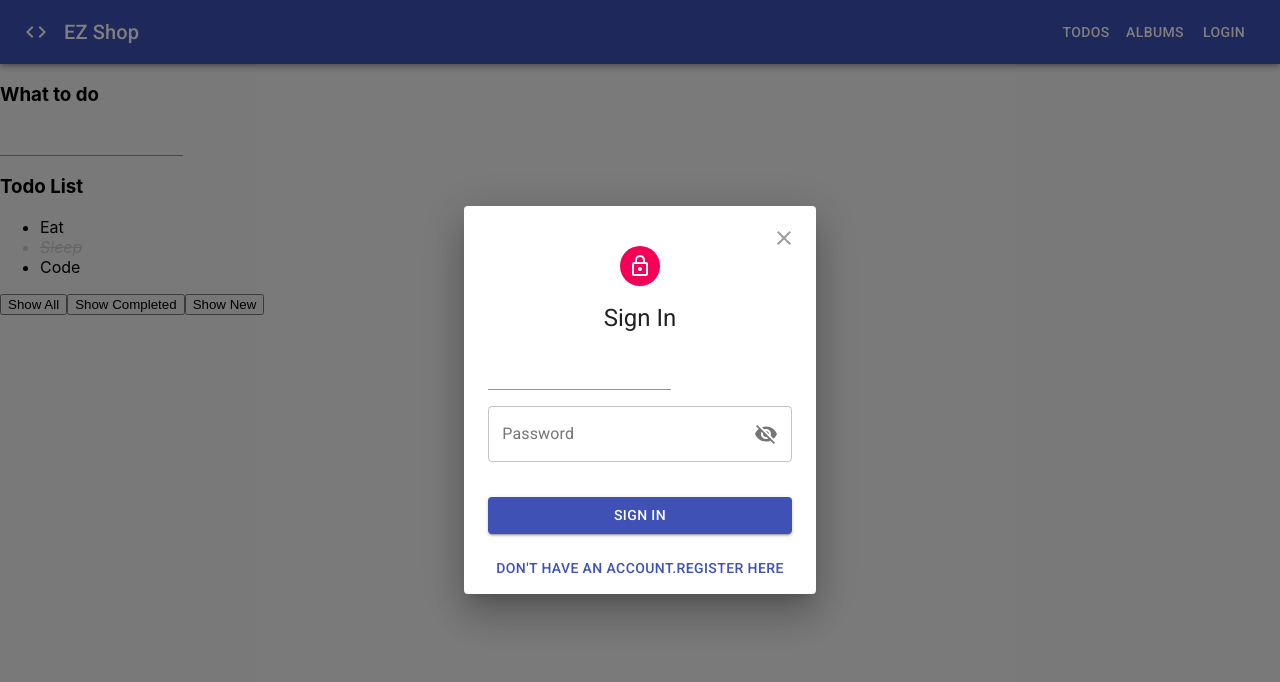
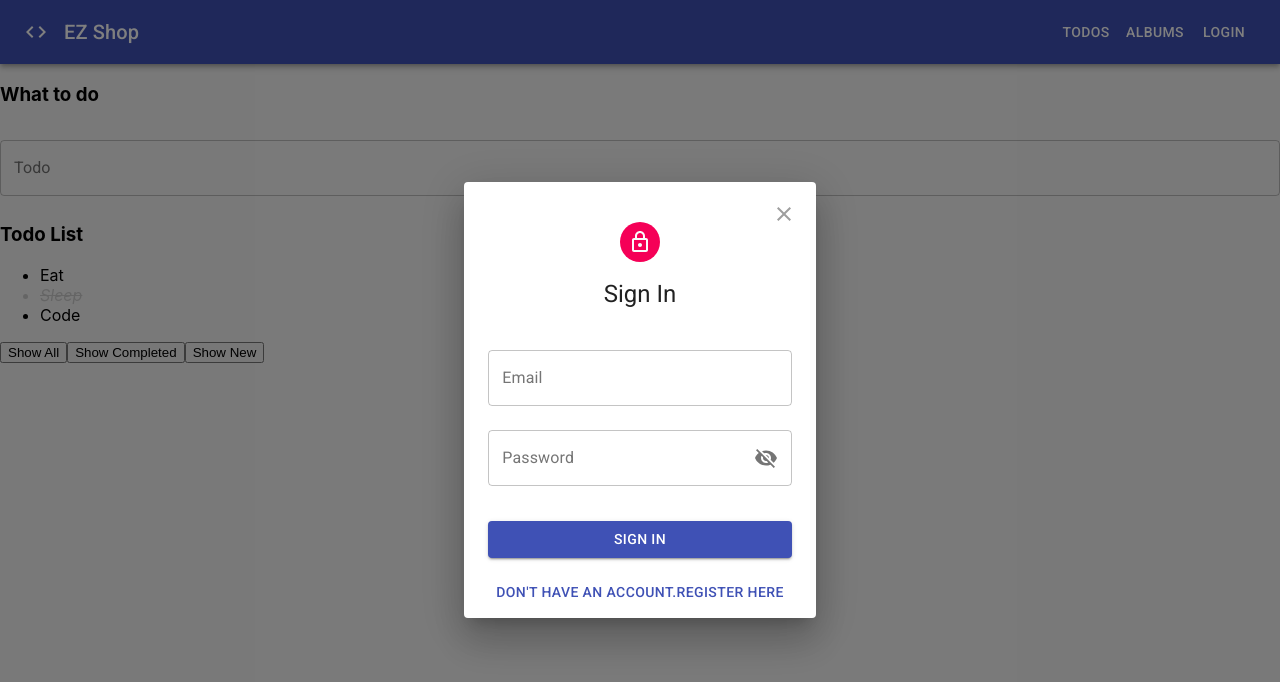
Before and after one commit to nghiemph95/React_Learning, a React (Create React App) app in the folder 02_react_learning/learn_reactjs_next/: page /todos in a window 1280 px wide. Both pictures are taken after a click on the button "LOGIN". Shown: the top 682 px of the page. Built offline with nearby package versions, Linux system fonts and the light colour scheme.

Commit message:
Updated: 26-01-2023 17:22:14

```diff
--- a/02_react_learning/learn_reactjs_next/src/components/form-controls/InputField/index.jsx
+++ b/02_react_learning/learn_reactjs_next/src/components/form-controls/InputField/index.jsx
@@ -24,7 +24,6 @@ function InputField(props) {
     <Controller
       name={name}
       control={form.control}
-      as={TextField}
       render={({ onChange, onBlur, value, name }) => (
         <TextField
           margin="normal"
--- a/02_react_learning/learn_reactjs_next/src/components/form-controls/PasswordField/index.jsx
+++ b/02_react_learning/learn_reactjs_next/src/components/form-controls/PasswordField/index.jsx
@@ -41,7 +41,8 @@ function PasswordField(props) {
         <Controller
           name={name}
           control={form.control}
-          as={OutlinedInput}
+          render={({ onChange, onBlur, value, name }) => (
+            <OutlinedInput
               id={name}
               type={showPassword ? 'text' : 'password'}
               label={label}
@@ -54,6 +55,11 @@ function PasswordField(props) {
               }
               disabled={disabled}
               error={!!hasError}
+              value={value}
+              onChange={onChange}
+              onBlur={onBlur}
+            />
+          )}
         />
         <FormHelperText>{errors[name]?.message}</FormHelperText>
       </FormControl>
```
Lines whose indentation alone changed are shown as unchanged.
